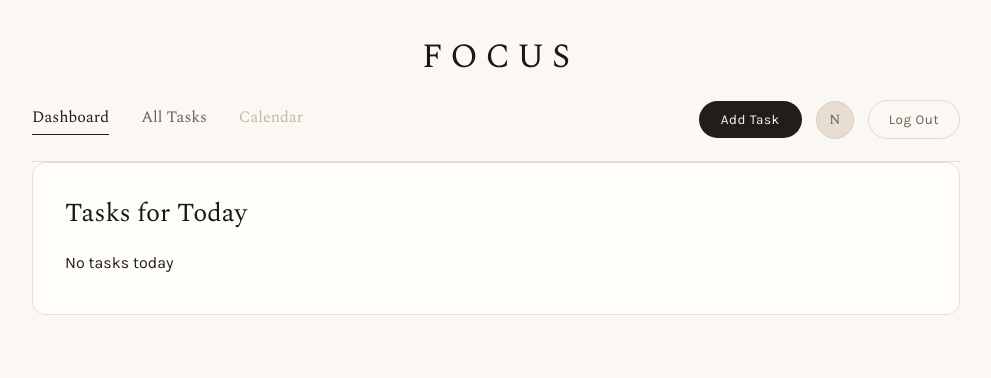
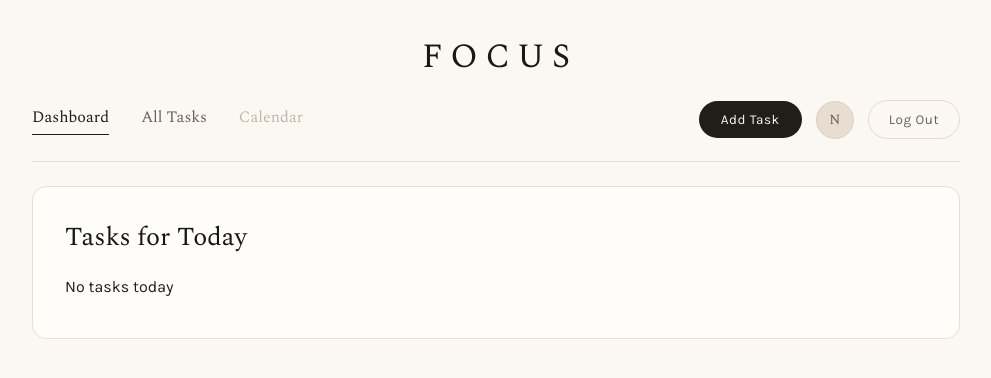
Before and after one commit to rosshunterdev/focus-task-manager, a Flask app: page /dashboard in a window 1280 px wide. Shown: the top 378 px of the page, without its empty margins (144-1135 px from the left). Run offline with Flask 3, Linux system fonts and the light colour scheme; the visitor is signed in with stand-in values (Sample User, id 1); data that the repository does not hold is empty.

Commit message:
style: add space between nav rule and page content

```diff
--- a/app/static/css/style.css
+++ b/app/static/css/style.css
@@ -187,6 +187,7 @@ body {
 
 .nav-rule {
   margin-top: 22px;
+  margin-bottom: 24px;
   height: 1px;
   background: #E5DDD1;
 }
```
